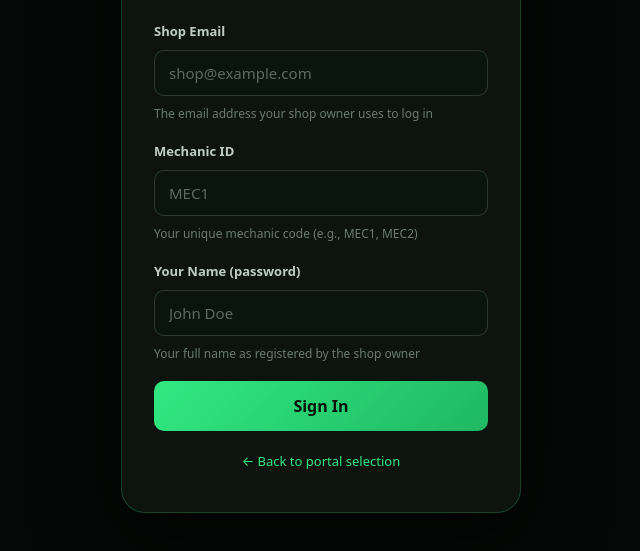
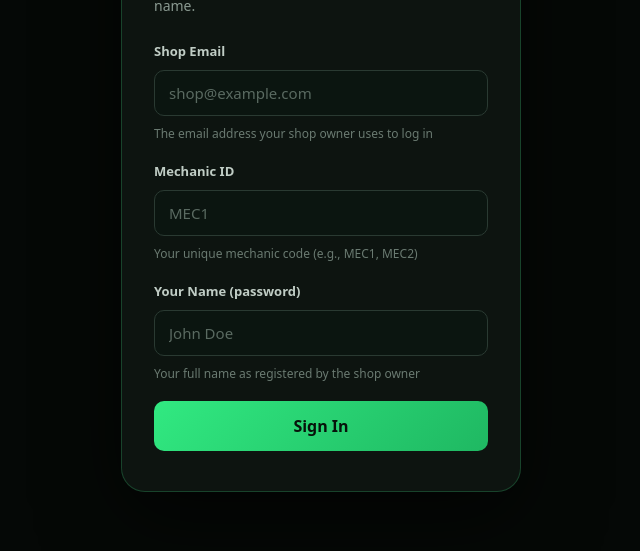
Before and after one commit to vxcxy27/VELO-Garage-OS, a website: page public/login/mechanic.html in a window 1280 px wide. Shown: the part 241-792 px from the top of the page, without its empty margins (319-959 px from the left). Drawn offline with Linux system fonts and the light colour scheme.

Commit message:
Update mechanic.html

```diff
--- a/public/login/mechanic.html
+++ b/public/login/mechanic.html
@@ -141,9 +141,7 @@
       </div>
       <button type="submit" class="btn-primary">Sign In</button>
     </form>
-    <div class="auth-footer">
-      <a href="/login/index.html">← Back to portal selection</a>
-    </div>
+
   </div>
 </div>
 <div class="toast" id="toast"></div>
```
